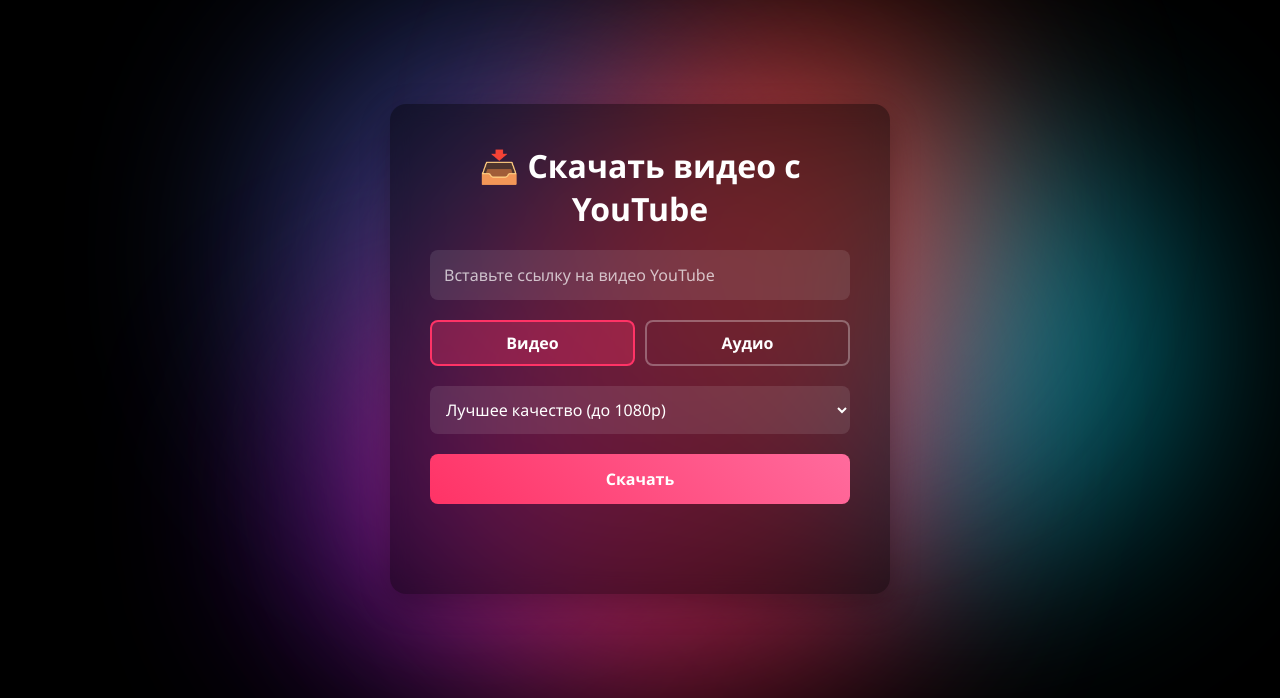
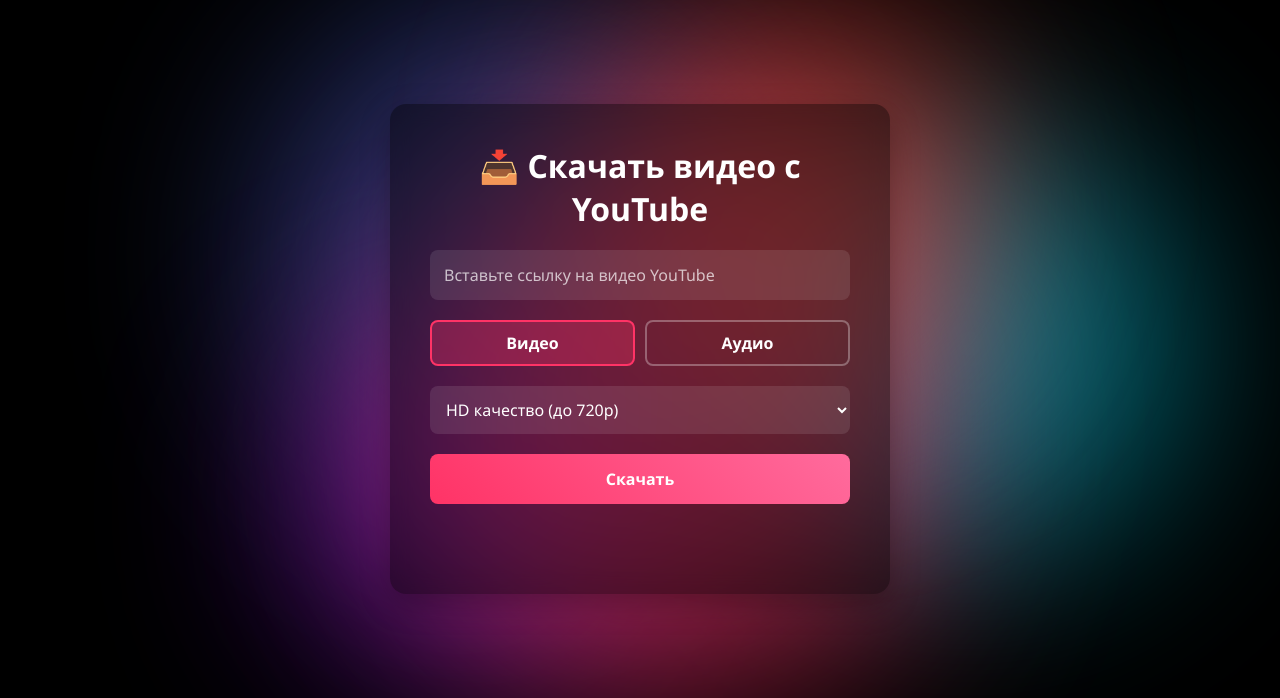
Before and after one commit to satanashi/youtube_downloader, a Flask app: page / in a window 1280 px wide. Shown: the part 51-749 px from the top of the page. Run offline with Flask 3, Linux system fonts and the light colour scheme.

Commit message:
Update index.html

```diff
--- a/templates/index.html
+++ b/templates/index.html
@@ -20,12 +20,12 @@
 
     <!-- Выбор качества -->
     <div class="quality-selector">
-      <select id="quality">
-        <option value="best">Лучшее качество (до 1080p)</option>
-        <option value="hd">HD качество (до 720p)</option>
-        <option value="sd">SD качество (до 480p)</option>
-      </select>
-    </div>
+  <select id="quality">
+    <option value="1080">Лучшее качество (до 1080p)</option>
+    <option value="720" selected>HD качество (до 720p)</option>
+    <option value="480">SD качество (до 480p)</option>
+  </select>
+</div>
 
     <button onclick="downloadVideo()">Скачать</button>
 
```
